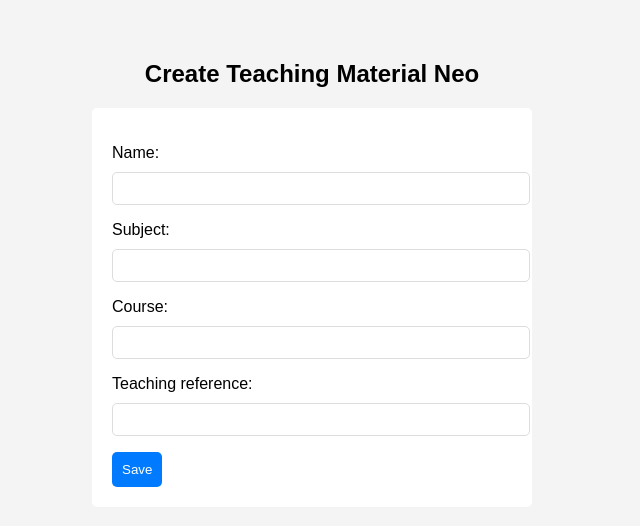
After one commit to karmactssystems/lmsprojevt, a Django app: page /create_teaching_material_neo/ in a window 1280 px wide. The commit adds this page. Shown: the top 526 px of the page, without its empty margins (328-968 px from the left). Run offline with Django 4.2, Linux system fonts and the light colour scheme; parts of the project's set-up code (start-up, migrations or seed data) failed here and were passed over.

Commit message:
CRUD for teaching Material done

```diff
--- a/lmsApp/forms.py
+++ b/lmsApp/forms.py
@@ -493,3 +493,11 @@ class SupplierForm(forms.Form):
     phone = forms.CharField(max_length=20, label="Phone Number", required=True)
     address = forms.CharField(widget=forms.Textarea, label="Address", required=True)
     status = forms.ChoiceField(choices=[('1', 'Active'), ('0', 'Inactive')], label="Status", initial='1')
+
+
+
+class TeachingMaterialForm(forms.Form):
+    name = forms.CharField(required=False, max_length=255, widget=forms.TextInput(attrs={'class': 'form-control'}))
+    subject = forms.CharField(required=False, max_length=255, widget=forms.TextInput(attrs={'class': 'form-control'}))
+    course = forms.CharField(required=False, max_length=255, widget=forms.TextInput(attrs={'class': 'form-control'}))
+    teaching_reference = forms.CharField(required=False, max_length=255, widget=forms.TextInput(attrs={'class': 'form-control'}))
--- a/lmsApp/models.py
+++ b/lmsApp/models.py
@@ -9,7 +9,6 @@ from PIL import Image
 from django.contrib.auth.models import User
 from django.contrib.auth.base_user import BaseUserManager
 from django.conf import settings
-from neomodel import StructuredNode, StringProperty, IntegerProperty,UniqueIdProperty, RelationshipTo, DateTimeProperty
 from datetime import datetime
 
 # Create your models here.
@@ -149,7 +148,7 @@ class Borrow(models.Model):
 
 
 # Create your models here.
-
+from neomodel import StructuredNode, StringProperty, IntegerProperty,UniqueIdProperty, RelationshipTo, DateTimeProperty
 #neo4j models
 class City(StructuredNode):
     code = StringProperty(unique_index=True, required=True)
@@ -187,6 +186,7 @@ class StudentSchema(StructuredNode):
 
 #teaching material, review and feedback model for neo
 class TeachingMaterialSchema(StructuredNode):
+    uid = UniqueIdProperty()
     name = StringProperty(index=True, required=False)
     subject = StringProperty(index=True, required=False)
     course = StringProperty(index=True, required=False)
--- /dev/null
+++ b/lmsApp/templates/teaching_material_form_neo.html
@@ -0,0 +1,25 @@
+<!DOCTYPE html>
+<html lang="en">
+<head>
+    <meta charset="UTF-8">
+    <meta name="viewport" content="width=device-width, initial-scale=1.0">
+    <title>{{ title }}</title>
+    <style>
+        body { font-family: Arial, sans-serif; background: #f4f4f4; margin: 20px; padding: 20px; }
+        h2 { text-align: center; }
+        form { max-width: 400px; margin: 0 auto; background: white; padding: 20px; border-radius: 5px; }
+        label, input { display: block; width: 100%; margin-bottom: 10px; }
+        input { padding: 8px; border: 1px solid #ddd; border-radius: 5px; }
+        button { background: #007BFF; color: white; padding: 10px; border: none; border-radius: 5px; cursor: pointer; }
+        button:hover { background: #0056b3; }
+    </style>
+</head>
+<body>
+    <h2>{{ title }}</h2>
+    <form method="POST">
+        {% csrf_token %}
+        {{ form.as_p }}
+        <button type="submit">Save</button>
+    </form>
+</body>
+</html>
--- a/lmsApp/urls.py
+++ b/lmsApp/urls.py
@@ -122,7 +122,10 @@ urlpatterns = [
     path('delete_supplier_couch/<str:book_id>/', views.delete_supplier_couch, name='delete_supplier_couch'),
 
 
-
+    path('teaching_material_list_neo/', views.teaching_material_list_neo, name='teaching_material_list_neo'),
+    path('create_teaching_material_neo/', views.create_teaching_material_neo, name='create_teaching_material_neo'),
+    path('update_teaching_material_neo/<str:material_id>/', views.update_teaching_material_neo, name='update_teaching_material_neo'),
+    path('delete_teaching_material_neo/<str:material_id>/', views.delete_teaching_material_neo, name='delete_teaching_material_neo'),
 
 
 ]+ static(settings.MEDIA_URL, document_root = settings.MEDIA_ROOT)
--- a/lmsApp/views.py
+++ b/lmsApp/views.py
@@ -1660,3 +1660,60 @@ def delete_supplier_couch(request, book_id):
         db.delete(book_doc)  # Delete the document
 
     return redirect("supplier_list_couch")
+
+
+from .models import TeachingMaterialSchema
+from .forms import TeachingMaterialForm
+
+# List View
+def teaching_material_list_neo(request):
+    materials = TeachingMaterialSchema.nodes.filter(delete_flag=0)
+    return render(request, 'teaching_material_list_neo.html', {'materials': materials})
+
+# Create View
+def create_teaching_material_neo(request):
+    if request.method == 'POST':
+        form = TeachingMaterialForm(request.POST)
+        if form.is_valid():
+            material = TeachingMaterialSchema(**form.cleaned_data)
+            if not material.uid:  # Ensure UID is not regenerated
+                material.uid = uuid.uuid4().hex
+            material.save()
+            return redirect('teaching_material_list_neo')
+    else:
+        form = TeachingMaterialForm()
+    return render(request, 'teaching_material_form_neo.html', {'form': form, 'title': 'Create Teaching Material Neo'})
+
+
+# Update View
+def update_teaching_material_neo(request, material_id):
+    material = TeachingMaterialSchema.nodes.get_or_none(uid=material_id)
+    if not material:
+        return redirect('teaching_material_list_neo')
+
+    if request.method == 'POST':
+        form = TeachingMaterialForm(request.POST)
+        if form.is_valid():
+            for key, value in form.cleaned_data.items():
+                setattr(material, key, value)
+            material.save()
+            return redirect('teaching_material_list_neo')
+    else:
+        initial_data = {
+            'name': material.name,
+            'subject': material.subject,
+            'course': material.course,
+            'teaching_reference': material.teaching_reference,
+        }
+        form = TeachingMaterialForm(initial=initial_data)
+
+    return render(request, 'teaching_material_form_neo.html', {'form': form, 'title': 'Update Teaching Material Neo'})
+
+
+# Delete View
+def delete_teaching_material_neo(request, material_id):
+    material = TeachingMaterialSchema.nodes.get_or_none(uid=material_id)
+    if material:
+        material.delete_flag = 1  # Soft delete instead of removing from DB
+        material.save()
+    return redirect('teaching_material_list_neo')
```
Also changed, not shown: lmsApp/templates/home.html (+53 -0 lines), lmsApp/templates/teaching_material_list_neo.html (added, +59 -0 lines).
